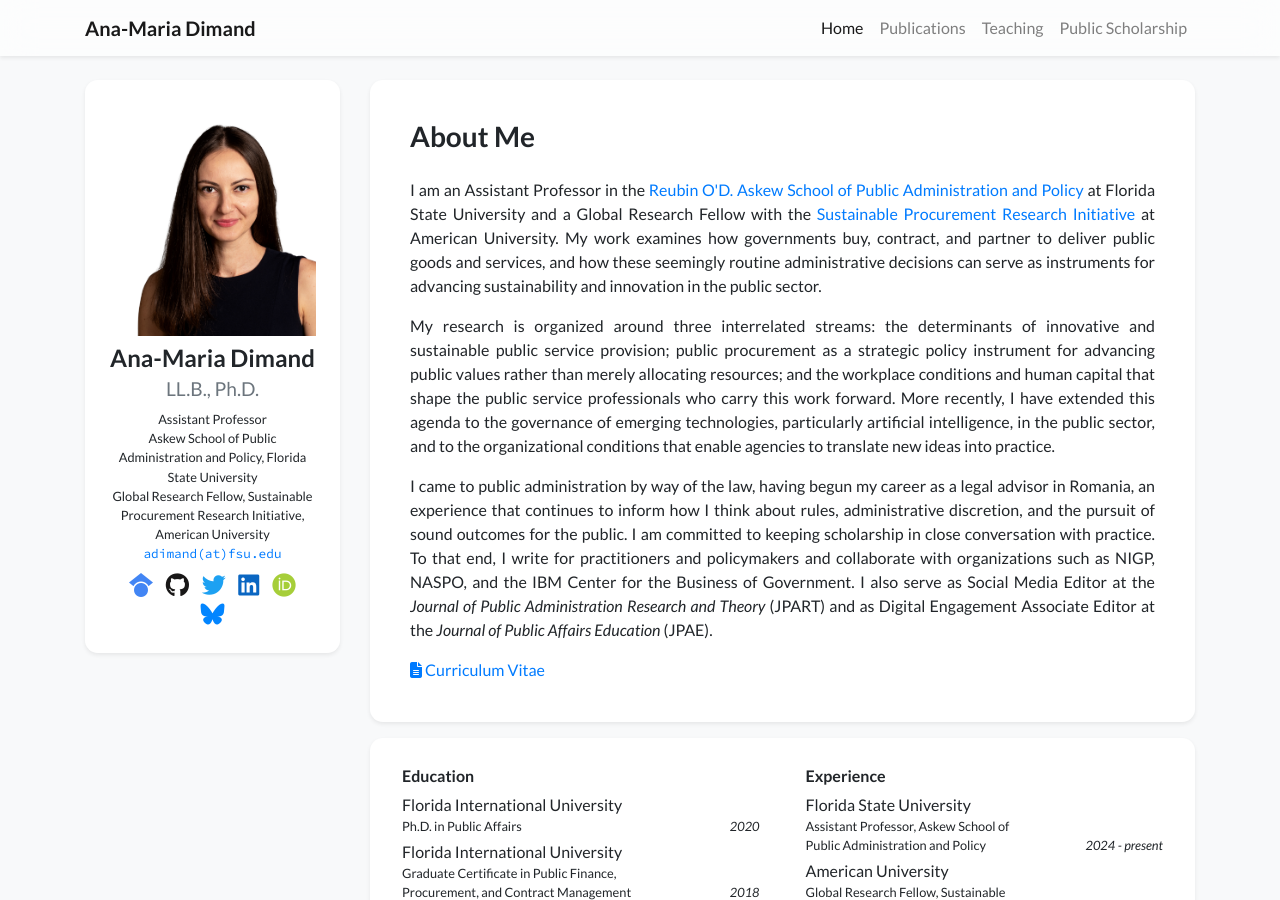
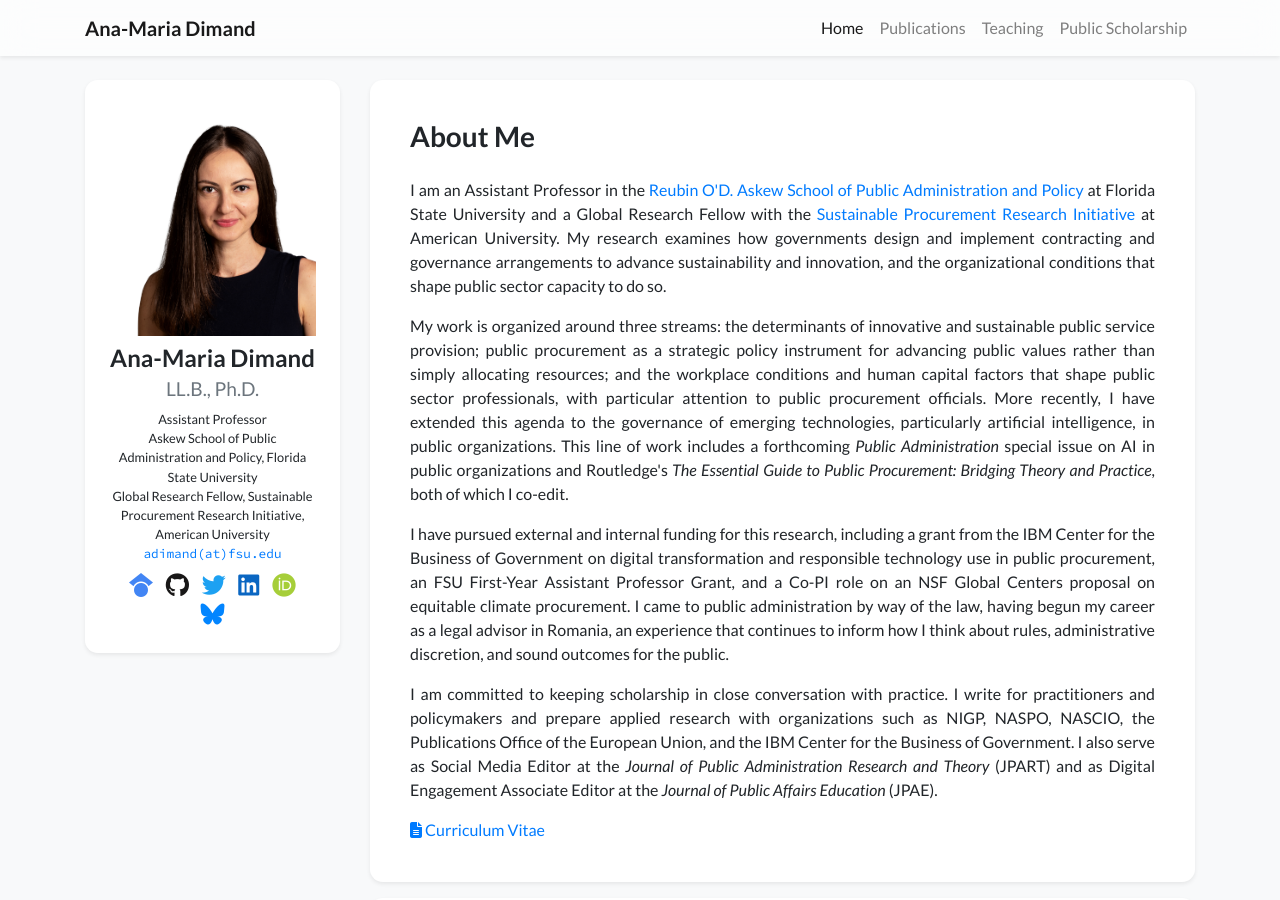
Before and after one commit to anamariadimand/anamariadimand.github.io, a Jekyll site: the page built from index.html, in a window 1280 px wide and 900 px high. Built offline with Jekyll 4.4.1, drawn with Linux system fonts in a browser that asks for light colours; nearby versions of some CDN libraries; a style sheet for code colours, icons or effects is not loaded.

Commit message:
Redo bio to mirror tenure statement framing
Co-Authored-By: Claude Opus 4.8 <noreply@anthropic.com>

```diff
--- a/_data/profile.yml
+++ b/_data/profile.yml
@@ -23,26 +23,34 @@ short_bio: >-
     I am an Assistant Professor in the <a href="https://cosspp.fsu.edu/askew/" target="_blank">Reubin O'D. Askew
     School of Public Administration and Policy</a> at Florida State University and a Global Research Fellow with the
     <a href="https://kogod.american.edu/sustainable-procurement-research-initiative-people-and-partners" target="_blank">Sustainable
-    Procurement Research Initiative</a> at American University. My work examines how governments buy, contract, and
-    partner to deliver public goods and services, and how these seemingly routine administrative decisions can serve
-    as instruments for advancing sustainability and innovation in the public sector.
+    Procurement Research Initiative</a> at American University. My research examines how governments design and
+    implement contracting and governance arrangements to advance sustainability and innovation, and the
+    organizational conditions that shape public sector capacity to do so.
   </p>
   <p>
-    My research is organized around three interrelated streams: the determinants of innovative and sustainable public
-    service provision; public procurement as a strategic policy instrument for advancing public values rather than
-    merely allocating resources; and the workplace conditions and human capital that shape the public service
-    professionals who carry this work forward. More recently, I have extended this agenda to the governance of
-    emerging technologies, particularly artificial intelligence, in the public sector, and to the organizational
-    conditions that enable agencies to translate new ideas into practice.
+    My work is organized around three streams: the determinants of innovative and sustainable public service
+    provision; public procurement as a strategic policy instrument for advancing public values rather than simply
+    allocating resources; and the workplace conditions and human capital factors that shape public sector
+    professionals, with particular attention to public procurement officials. More recently, I have extended this
+    agenda to the governance of emerging technologies, particularly artificial intelligence, in public organizations.
+    This line of work includes a forthcoming <em>Public Administration</em> special issue on AI in public
+    organizations and Routledge's <em>The Essential Guide to Public Procurement: Bridging Theory and Practice</em>,
+    both of which I co-edit.
   </p>
   <p>
-    I came to public administration by way of the law, having begun my career as a legal advisor in Romania, an
-    experience that continues to inform how I think about rules, administrative discretion, and the pursuit of sound
-    outcomes for the public. I am committed to keeping scholarship in close conversation with practice. To that end,
-    I write for practitioners and policymakers and collaborate with organizations such as NIGP, NASPO, and the IBM
-    Center for the Business of Government. I also serve as Social Media Editor at the <em>Journal of Public
-    Administration Research and Theory</em> (JPART) and as Digital Engagement Associate Editor at the <em>Journal of
-    Public Affairs Education</em> (JPAE).
+    I have pursued external and internal funding for this research, including a grant from the IBM Center for the
+    Business of Government on digital transformation and responsible technology use in public procurement, an FSU
+    First-Year Assistant Professor Grant, and a Co-PI role on an NSF Global Centers proposal on equitable climate
+    procurement. I came to public administration by way of the law, having begun my career as a legal advisor in
+    Romania, an experience that continues to inform how I think about rules, administrative discretion, and sound
+    outcomes for the public.
+  </p>
+  <p>
+    I am committed to keeping scholarship in close conversation with practice. I write for practitioners and
+    policymakers and prepare applied research with organizations such as NIGP, NASPO, NASCIO, the Publications Office
+    of the European Union, and the IBM Center for the Business of Government. I also serve as Social Media Editor at
+    the <em>Journal of Public Administration Research and Theory</em> (JPART) and as Digital Engagement Associate
+    Editor at the <em>Journal of Public Affairs Education</em> (JPAE).
   </p>
 
 portrait_url: /assets/images/photos/ana_headshot.png
```
